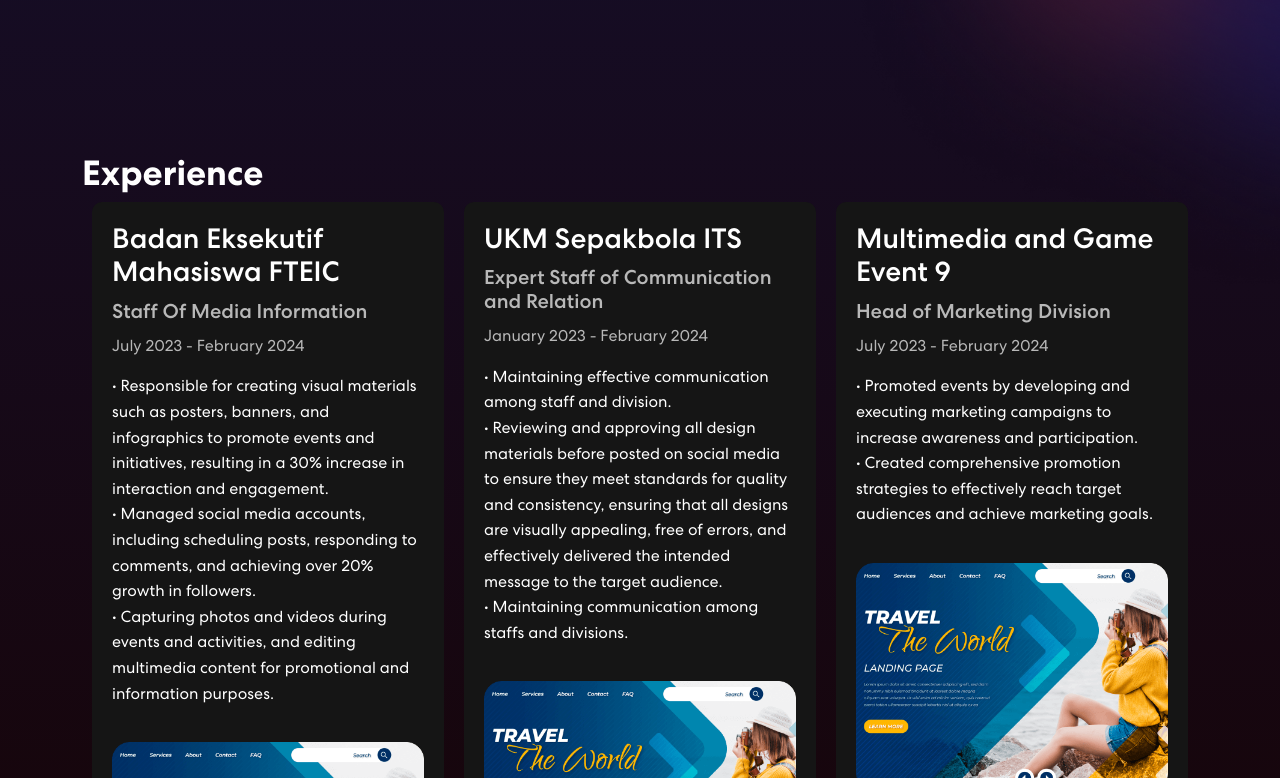
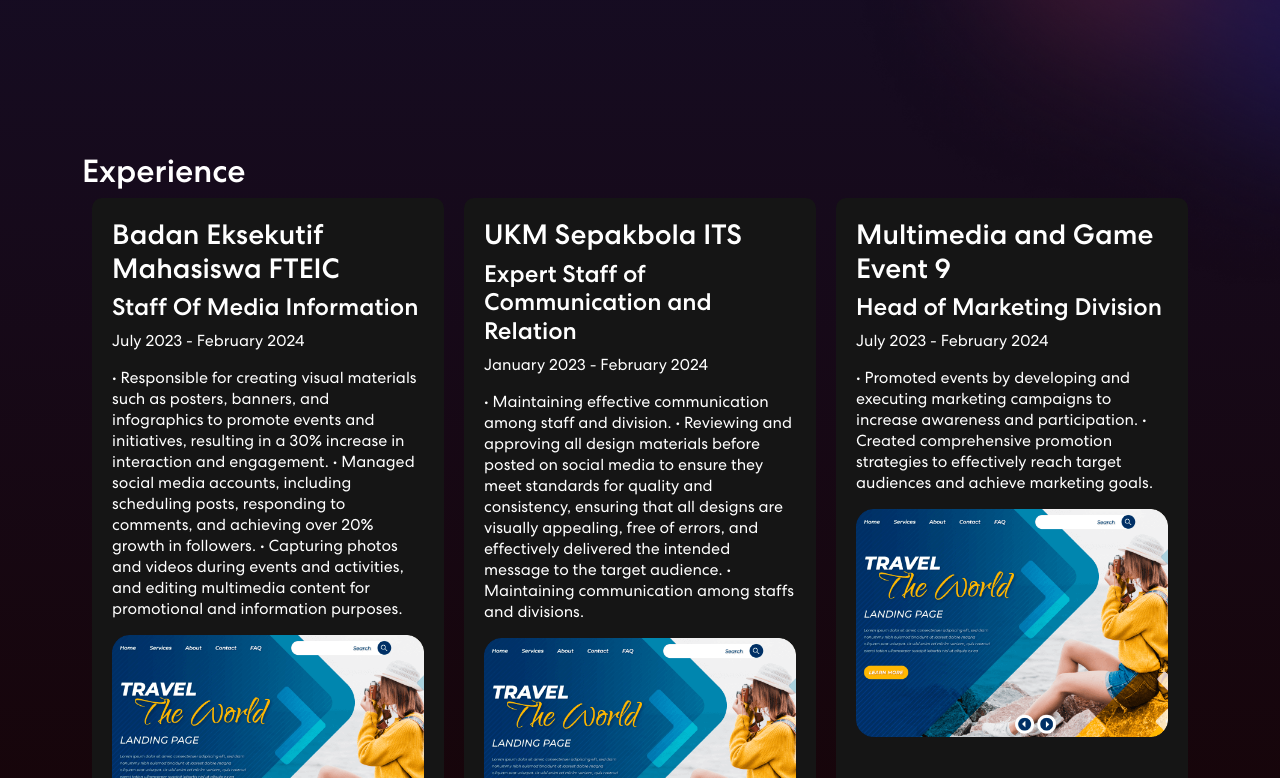
Before and after one commit to Athallah17/Portofolio-web, a React (Create React App) app: page / in a window 1280 px wide. Shown: the part 1722-2500 px from the top of the page. Built offline with nearby package versions, Linux system fonts and the light colour scheme.

Commit message:
Update Experience Section Box

```diff
--- a/src/components/experience/experience.css
+++ b/src/components/experience/experience.css
@@ -1,25 +1,13 @@
-/* components/experience/Experience.css */
-
 .experience-section {
-  padding: 50px 0; /* Adjust padding */
-  position: relative;
-  text-align: left; /* Center text */
-}
-
-.experience-section h2 {
-  font-size: 35px;
-  font-weight: 700;
+  padding: 50px 0;
+  text-align: left;
 }
 
 .experiences {
   display: flex;
-  flex-wrap: wrap; /* Allow experiences to wrap to the next row */
-  gap: 20px; /* Add space between each experience section */
-  justify-content: center; /* Center the experiences horizontally */
-}
-
-.experience-description {
-  white-space: pre-line;
+  flex-wrap: wrap;
+  gap: 20px;
+  justify-content: center;
 }
 
 .experience {
@@ -27,40 +15,13 @@
   padding: 20px;
   border-radius: 10px;
   transition: transform 0.3s ease-in-out, box-shadow 0.3s ease-in-out;
-  width: calc(33.333% - 20px); /* Make each experience section take up one-third of the row minus the gap */
+  width: calc(33.333% - 20px);
   box-sizing: border-box;
 }
 
-.experience img {
-  max-width: 100%;
-  height: auto;
-  margin-top: 20px; /* Add space between description and image */
-  border-radius: 10px; /* Apply border radius to the image */
+/* Responsive styles for mobile devices */
+@media (max-width: 767px) {
+  .experience {
+    width: calc(100% - 20px);
+  }
 }
-
-.experience:hover {
-  transform: translateY(-5px);
-  box-shadow: 0 10px 20px rgba(236, 0, 0, 0.2);
-}
-
-.experience h3 {
-  font-size: 1.75rem;
-  margin-bottom: 10px;
-}
-
-.experience h4 {
-  font-size: 1.25rem;
-  margin-bottom: 10px;
-  color: #b8b8b8;
-}
-
-.experience .duration {
-  font-size: 1rem;
-  margin-bottom: 15px;
-  color: #b8b8b8;
-}
-
-.experience p {
-  font-size: 1rem;
-  line-height: 1.6;
-}
```
